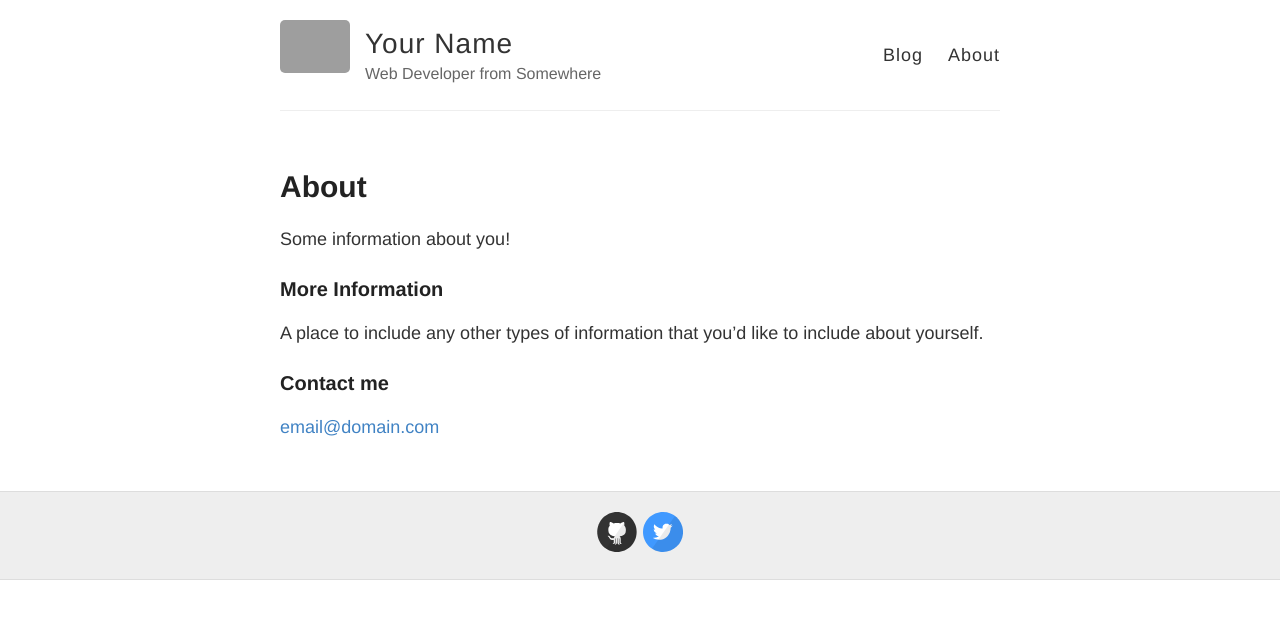
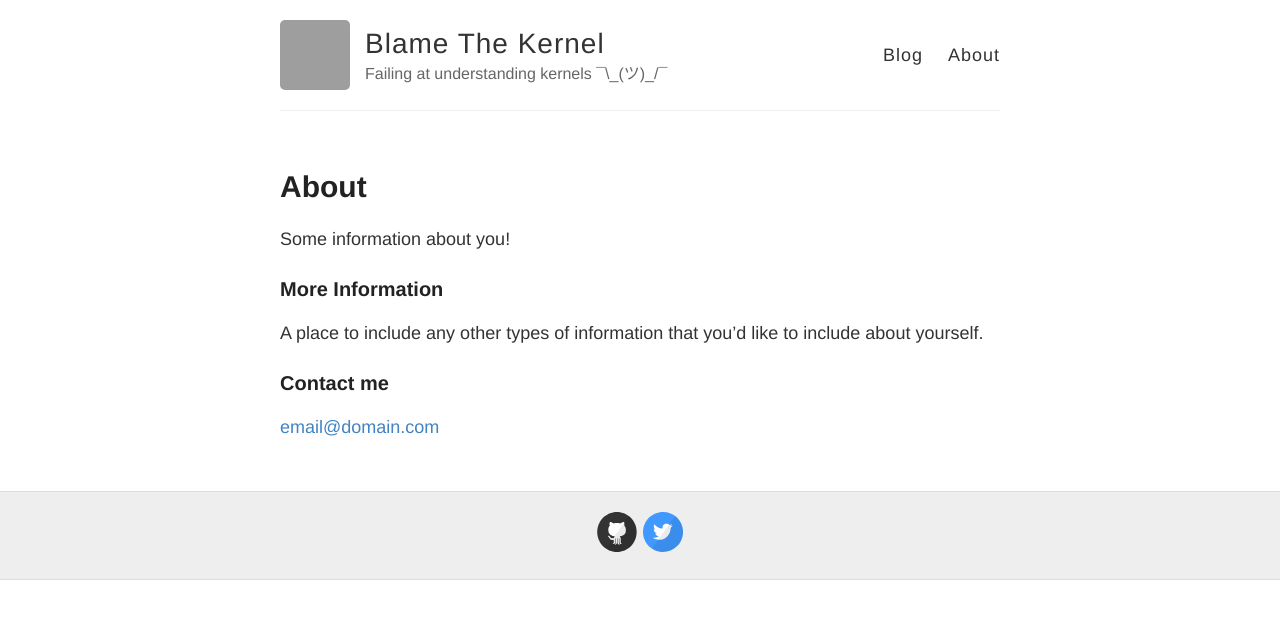
Before and after one commit to BlameTheKernel/blamethekernel2.github.io, a Jekyll site: the page built from about.md, in a window 1280 px wide. Shown: the top 619 px of the page. Built offline with Jekyll 4.4.1, drawn with Linux system fonts in a browser that asks for light colours; grey boxes are pictures that could not be loaded.

Commit message:
Update _config.yml

```diff
--- a/_config.yml
+++ b/_config.yml
@@ -3,13 +3,12 @@
 #
 
 # Name of your site (displayed in the header)
-name: Your Name
-
+name: Blame The Kernel
 # Short bio or description (displayed in the header)
-description: Web Developer from Somewhere
+description: Failing at understanding kernels ¯\_(ツ)_/¯
 
 # URL of your avatar or profile pic (you could use your GitHub profile pic)
-avatar: https://raw.githubusercontent.com/barryclark/jekyll-now/master/images/jekyll-logo.png
+avatar: https://avatars2.githubusercontent.com/u/58531266?s=460&u=f72905cd04d8a3b2a0439521fc9dab16ad31610b&v=4
 
 #
 # Flags below are optional
@@ -21,12 +20,12 @@ footer-links:
   email:
   facebook:
   flickr:
-  github: barryclark/jekyll-now
+  github: https://github.com/BlameTheKernel
   instagram:
   linkedin:
   pinterest:
   rss: # just type anything here for a working RSS icon
-  twitter: jekyllrb
+  twitter: BlameTheKernel
   stackoverflow: # your stackoverflow profile, e.g. "users/50476/bart-kiers"
   youtube: # channel/<your_long_string> or user/<user-name>
   googleplus: # anything in your profile username that comes after plus.google.com/
@@ -84,3 +83,5 @@ exclude:
   - LICENSE
   - README.md
   - CNAME
+
+theme: jekyll-theme-midnight
```
